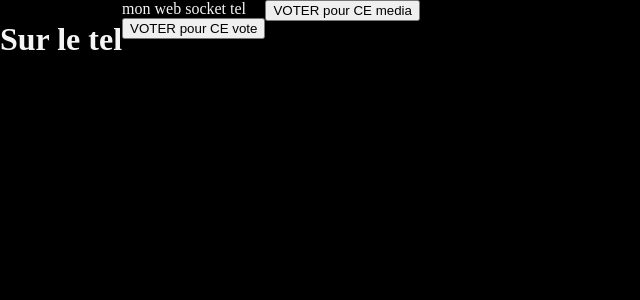
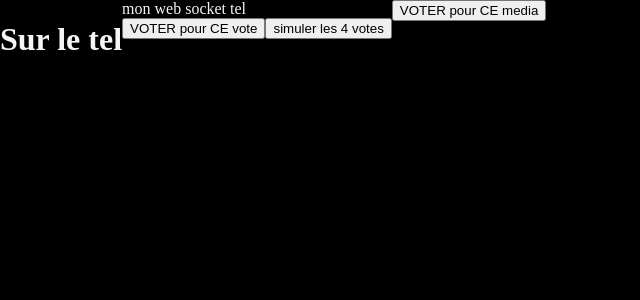
Before and after one commit to kamacess/CMproject, a React (Create React App) app in the folder client/: page /tel in a window 1280 px wide. Shown: the top 300 px of the page, without its empty margins (0-640 px from the left). Built offline with nearby package versions, Linux system fonts and the light colour scheme; no server answers.

Commit message:
dddd suite

```diff
--- a/client/src/components/frontTelephone/BoutonVote.jsx
+++ b/client/src/components/frontTelephone/BoutonVote.jsx
@@ -8,11 +8,21 @@ export default function BoutonVote(props) {
             console.log("j'ai compris qu'il fallait handleVote")
     }
 
+    function handleSimulerVote(){
+        props.socket.emit('send-votes', Date());
+        console.log("send-votes")
+    }
+
     return (
         <div>
             <button className="vote" onClick= {handleVote}>
                 VOTER pour CE vote
             </button>
+            <button className="vote" onClick= {handleSimulerVote}>
+                simuler les 4 votes
+            </button>
+
         </div>
+
     )
 }
--- a/client/src/components/frontTelephone/BoutonVoteMedia.jsx
+++ b/client/src/components/frontTelephone/BoutonVoteMedia.jsx
@@ -8,6 +8,10 @@ export default function BoutonVoteMedia(props) {
         console.log("j'ai compris qu'il fallait handleVote Media")
     }
 
+    props.socket.on('registerTel',  function(mediaRecu){
+        console.log("registertel",mediaRecu);
+    });
+
     return (
         <div>
             <button className="vote" onClick= {handleVoteMedia}>
--- a/client/src/views/HomeTel.jsx
+++ b/client/src/views/HomeTel.jsx
@@ -9,6 +9,7 @@ const ioClient = io.connect('http://localhost:4000');
 export default function Home() {
     const socket = io('http://127.0.0.1:4000');
 
+
     return (
         <div className="home">
             <h1>Sur le tel</h1>
```
Also changed, not shown: 1 other file (tests, documents, lock files or other folders).
